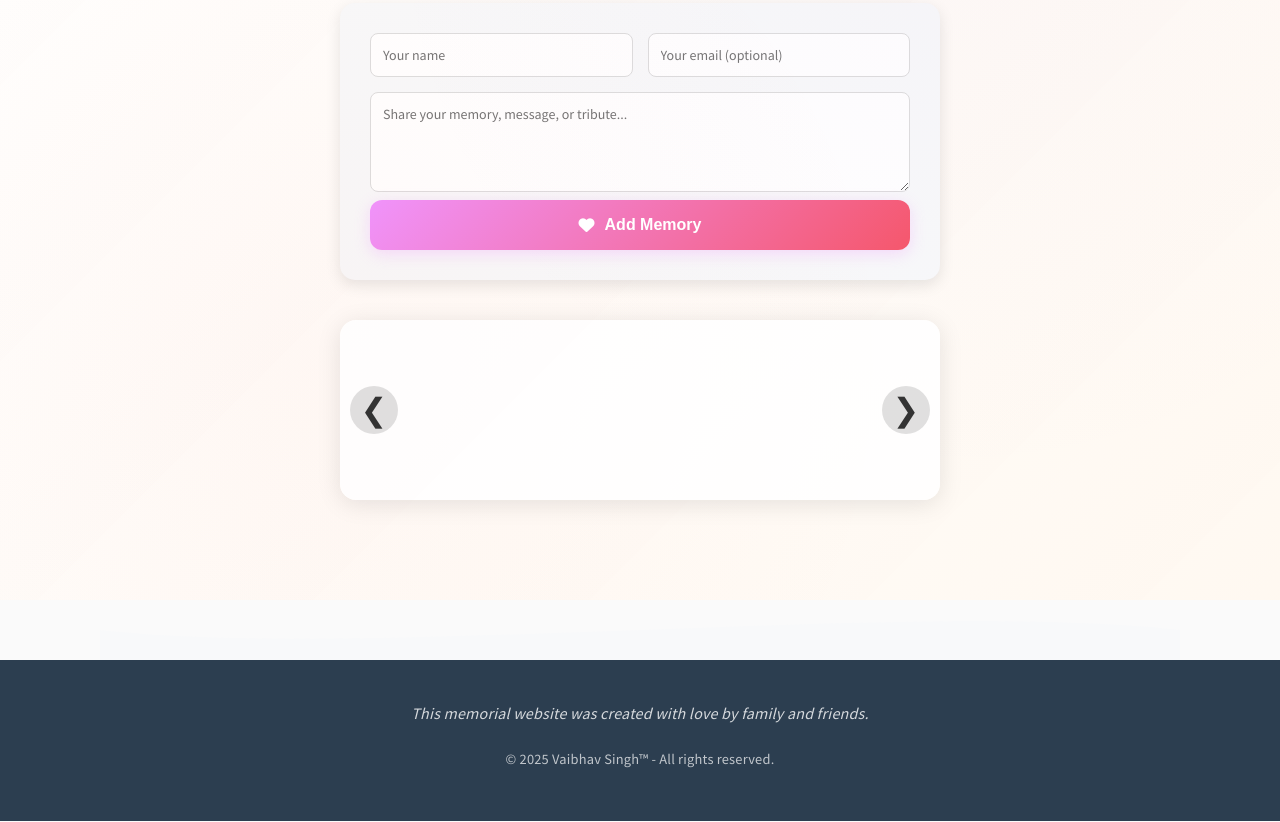
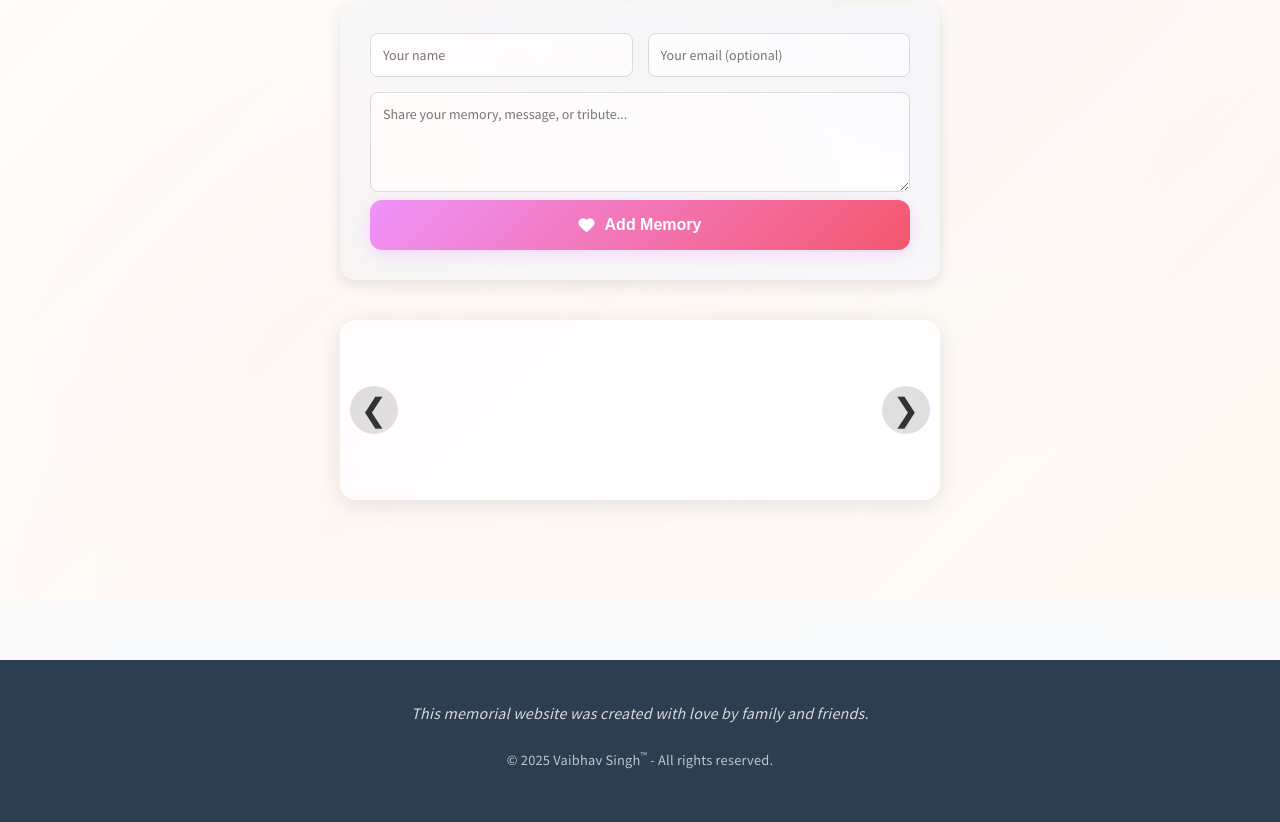
Before and after one commit to Vaibhavfrenz/neha-memorial, a plain HTML site: page index.html in a window 1280 px wide. Shown: the part 3776-4598 px from the top of the page. Drawn offline with nearby package versions, Linux system fonts and the light colour scheme; no server answers.

Commit message:
Display trademark as superscript in footer for Vaibhav Singh

```diff
--- a/index.html
+++ b/index.html
@@ -176,7 +176,7 @@
     <footer class="footer">
         <div class="container">
             <p class="footer-note">This memorial website was created with love by family and friends.</p>
-            <p class="copyright">© 2025 Vaibhav Singh™ - All rights reserved.</p>
+            <p class="copyright">© 2025 Vaibhav Singh<sup style="font-size:0.7em; vertical-align: super;">&trade;</sup> - All rights reserved.</p>
         </div>
     </footer>
 
```
